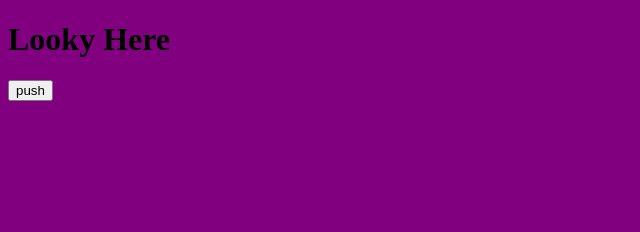
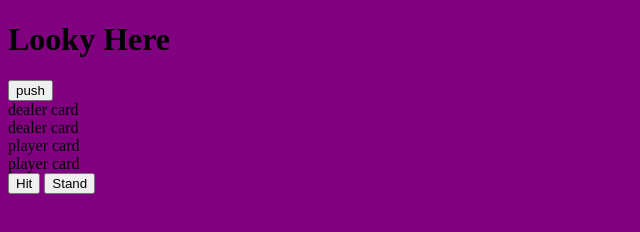
Before and after one commit to brycerobinsn/blackjack, a plain HTML site: page index.html in a window 1280 px wide. Shown: the whole page, without its empty margins (0-640 px from the left). Drawn offline with Linux system fonts and the light colour scheme.

Commit message:
add hit stand buttons

```diff
--- a/index.html
+++ b/index.html
@@ -11,5 +11,19 @@
 <body>
     <h1>Looky Here</h1>
     <button>push</button>
+    <div class="container">
+        <div class="container">
+            <div class="card">dealer card</div>
+            <div class="card">dealer card</div>
+        </div>
+        <div id="dealerScore"></div>
+        <div id="playerScore"></div>
+        <div class="container">
+            <div class="card">player card</div>
+            <div class="card">player card</div>
+        </div>
+    </div>
+    <button id="hit">Hit</button>
+    <button id="stand">Stand</button>
 </body>
 </html>
```
